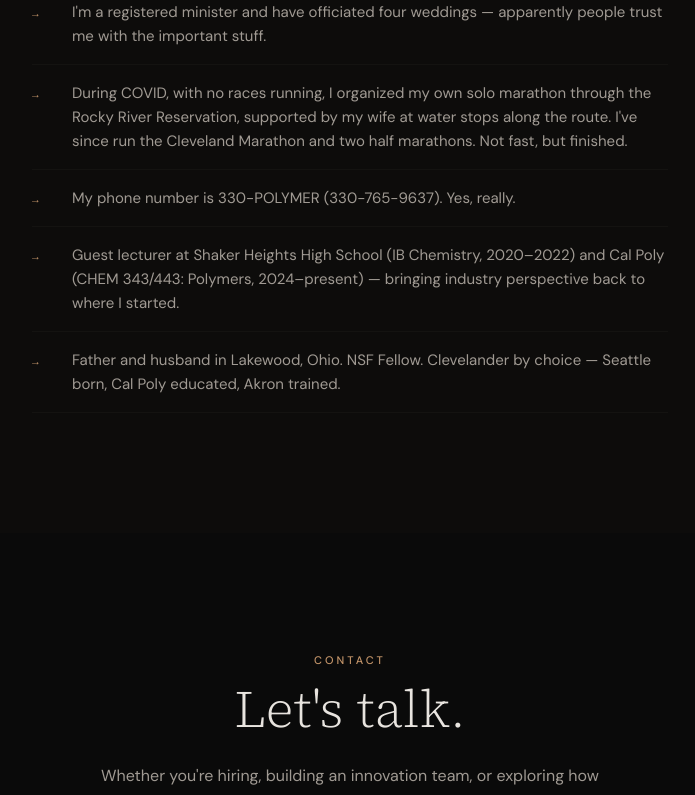
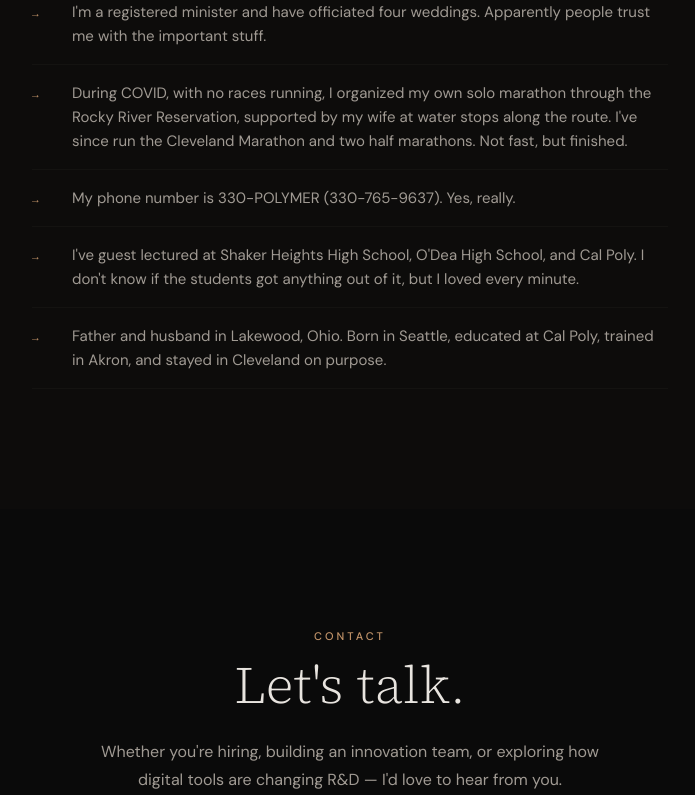
Before and after one commit to LynyrdGrynyrd/john-swanson-site, a React (Vite) app: page / in a window 1280 px wide. Shown: the part 9858-10653 px from the top of the page, without its empty margins (290-985 px from the left). Built offline with nearby package versions, Linux system fonts and the light colour scheme.

Commit message:
docs(content): refine beyond section copy

```diff
--- a/src/data.js
+++ b/src/data.js
@@ -120,11 +120,11 @@ export const EXPERTISE_CATEGORIES = [
 ];
 
 export const BEYOND_ITEMS = [
-  { icon: "→", text: "I'm a registered minister and have officiated four weddings — apparently people trust me with the important stuff." },
+  { icon: "→", text: "I'm a registered minister and have officiated four weddings. Apparently people trust me with the important stuff." },
   { icon: "→", text: "During COVID, with no races running, I organized my own solo marathon through the Rocky River Reservation, supported by my wife at water stops along the route. I've since run the Cleveland Marathon and two half marathons. Not fast, but finished." },
   { icon: "→", text: "My phone number is 330-POLYMER (330-765-9637). Yes, really." },
-  { icon: "→", text: "Guest lecturer at Shaker Heights High School (IB Chemistry, 2020–2022) and Cal Poly (CHEM 343/443: Polymers, 2024–present) — bringing industry perspective back to where I started." },
-  { icon: "→", text: "Father and husband in Lakewood, Ohio. NSF Fellow. Clevelander by choice — Seattle born, Cal Poly educated, Akron trained." },
+  { icon: "→", text: "I've guest lectured at Shaker Heights High School, O'Dea High School, and Cal Poly. I don't know if the students got anything out of it, but I loved every minute." },
+  { icon: "→", text: "Father and husband in Lakewood, Ohio. Born in Seattle, educated at Cal Poly, trained in Akron, and stayed in Cleveland on purpose." },
 ];
 
 export const PATENTS = [
```
